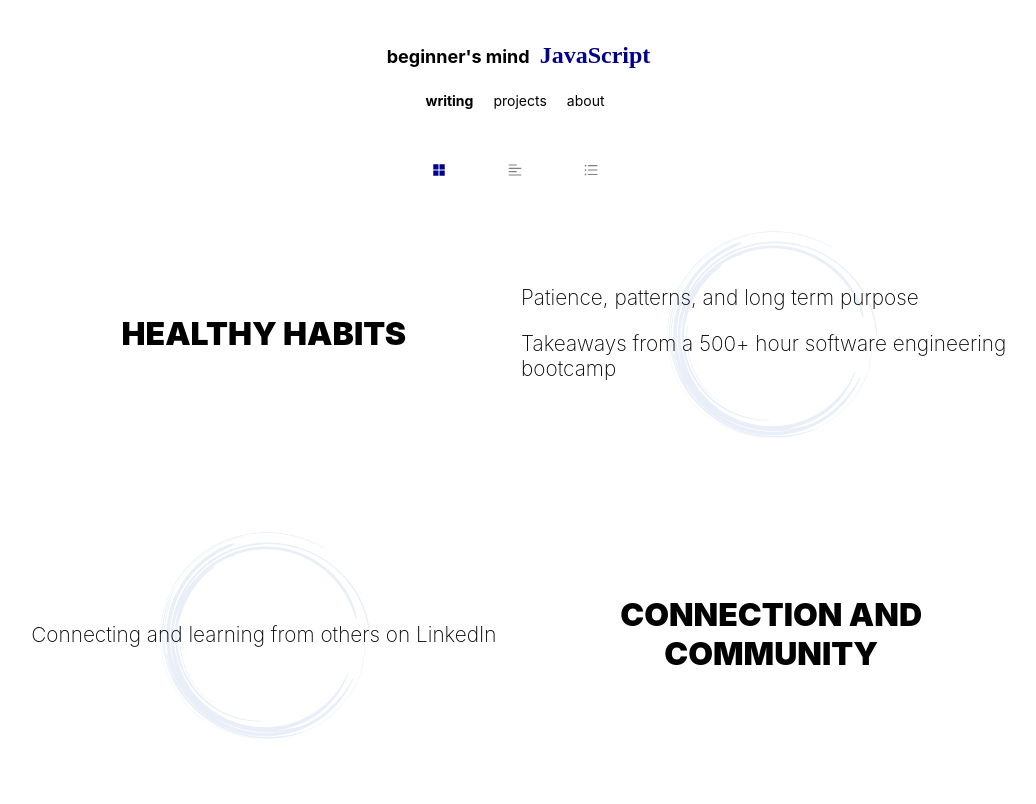
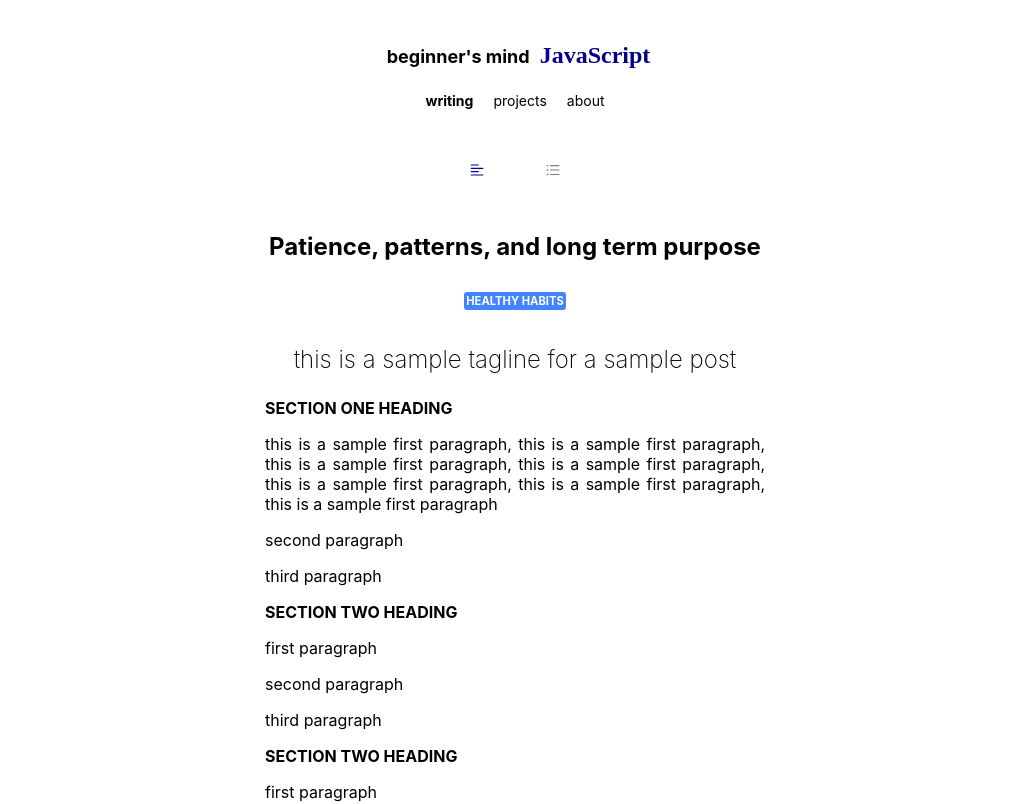
Before and after one commit to benassiPb/beginnersmindjavascript, a React (Create React App) app: page / in a window 1280 px wide. Shown: the top 804 px of the page, without its empty margins (125-1161 px from the left). Built offline with nearby package versions, Linux system fonts and the light colour scheme; a web font is replaced by a local one.

Commit message:
without grid

```diff
--- a/src/Posts.js
+++ b/src/Posts.js
@@ -9,14 +9,14 @@ import {
 } from "react-icons/ai";
 
 function Posts() {
-  const [postView, setPostView] = useState("grid");
+  const [postView, setPostView] = useState("single");
   const [currentPost, setCurrentPost] = useState(1);
 
   return (
     <div className="Writing-page-container">
       <div>
         <div className="writing-toggle-view">
-          <div className="pointer" onClick={() => setPostView("grid")}>
+          {/* <div className="pointer" onClick={() => setPostView("grid")}>
             {postView === "grid" ? (
               <span className="margin-30 bold">
                 <AiFillAppstore fontSize="1em" color="darkblue" />
@@ -26,7 +26,7 @@ function Posts() {
                 <AiFillAppstore fontSize="1em" color="gray" />
               </span>
             )}
-          </div>
+          </div> */}
 
           <div className="pointer" onClick={() => setPostView("single")}>
             {postView === "single" ? (
```
